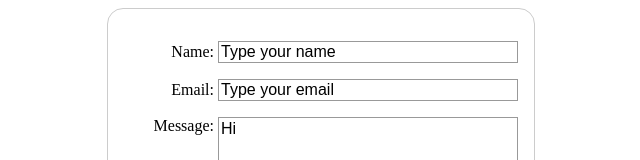
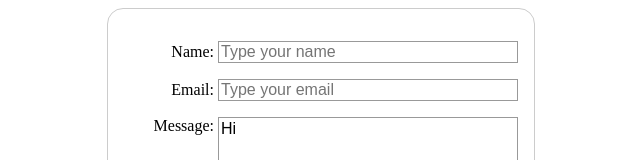
Before and after one commit to rubyaj24/Forms, a plain HTML site: page index.html in a window 1280 px wide. Shown: the top 160 px of the page, without its empty margins (319-959 px from the left). Drawn offline with Linux system fonts and the light colour scheme.

Commit message:
Add Placeholder

```diff
--- a/index.html
+++ b/index.html
@@ -73,11 +73,11 @@ button {
     <form action="/my-handling-form-page" method="post">
         <p>
           <label for="name">Name:</label>
-          <input type="text" id="name" value="Type your name" name="user_name" />
+          <input type="text" id="name" placeholder="Type your name" name="user_name" />
         </p>
         <p>
           <label for="mail">Email:</label>
-          <input type="email" id="mail"  value="Type your email" name="user_email" />
+          <input type="email" id="mail"  placeholder="Type your email" name="user_email" />
         </p>
         <p>
           <label for="msg">Message:</label>
```
